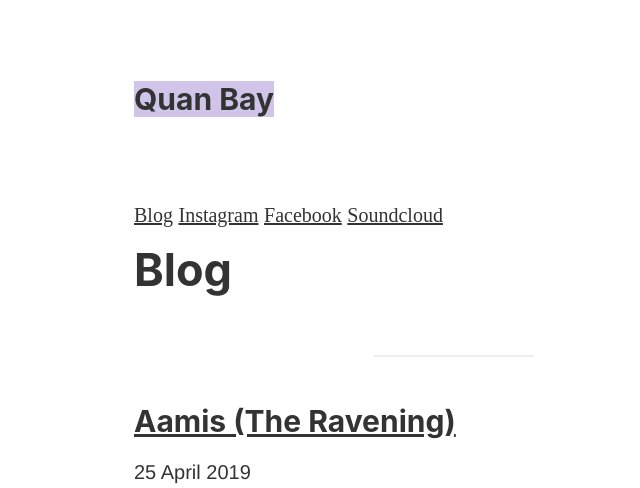
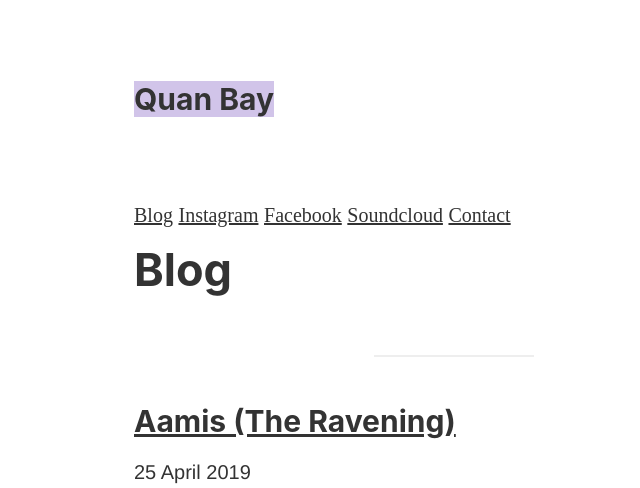
Before and after one commit to aniruddhaborah/newquanweb, a Jekyll site: the page built from blog.md, in a window 1280 px wide. Shown: the top 488 px of the page, without its empty margins (186-826 px from the left). Built offline with Jekyll 4.4.1, drawn with Linux system fonts in a browser that asks for light colours; comment, search, counter and statistics services are not loaded; grey boxes are pictures that could not be loaded.

Commit message:
added contact

```diff
--- /dev/null
+++ b/_includes/contactform.html
@@ -0,0 +1,5 @@
+<form action="https://formspree.io/aniruddhaborah@gmail.com" method="POST">
+  <input type="text" name="name">
+  <input type="email" name="_replyto">
+  <input type="submit" value="Send">
+</form>
--- a/_includes/topbar.html
+++ b/_includes/topbar.html
@@ -3,4 +3,5 @@
   <a href="https://www.instagram.com/quanbay/" class="toplink">Instagram</a>
   <a href="https://www.facebook.com/quanbaymusic" class="toplink">Facebook</a>
   <a href="https://soundcloud.com/quanbaymusic" class="toplink">Soundcloud</a>
+  <a href="/contact" class="toplink">Contact</a>
 </div>
```
Also changed, not shown: contact.md (added, +7 -0 lines).
